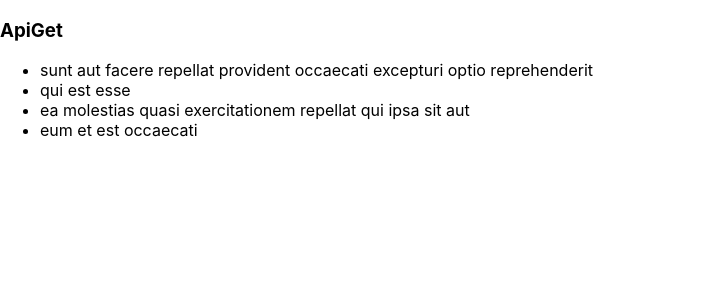
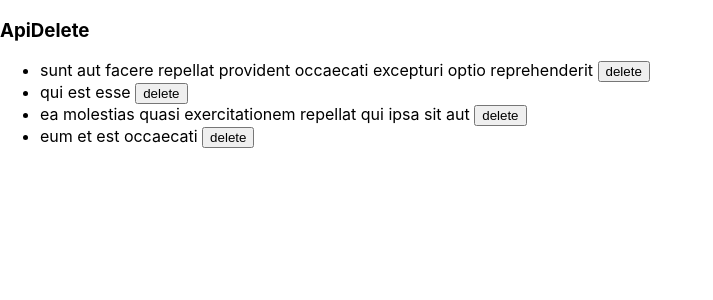
Before and after one commit to andrianrf/reactjs, a React (Create React App) app: page / in a window 1280 px wide. Shown: the top 300 px of the page, without its empty margins (0-713 px from the left). Built offline with nearby package versions, Linux system fonts and the light colour scheme; data requests are answered from the project's data file.

Commit message:
finish api-delete

```diff
--- a/src/App.js
+++ b/src/App.js
@@ -1,6 +1,6 @@
 import './App.css';
 import { Component, Fragment } from 'react';
-import ApiGet from './class/ApiGet';
+import ApiDelete from './class/ApiDelete';
 
 // npm install -g json-server
 // json-server --watch db.json --port 3004
@@ -12,8 +12,8 @@ class App extends Component {
 
     return (
       <Fragment>
-        <h3>ApiGet</h3>
-        <ApiGet />
+        <h3>ApiDelete</h3>
+        <ApiDelete />
       </Fragment>
     )
   }
--- /dev/null
+++ b/src/class/ApiDelete.jsx
@@ -0,0 +1,61 @@
+import axios from "axios";
+import { Fragment } from "react";
+import { Component } from "react";
+
+class ApiDelete extends Component {
+    constructor(props){
+      super(props);
+      this.state = {
+        posts: [],
+        isLoading: true
+      }
+    }
+
+    getData = () => {
+        fetch("http://localhost:3004/posts")
+        .then(Response => Response.json())
+        .then(data => this.setState(
+          {posts:data, isLoading:false}
+          ));
+    }
+
+    handlerDelete = (id) => {
+        fetch("http://localhost:3004/posts/"+id, { method: 'DELETE' })
+            .then((res) => {
+                console.log(res);
+                this.getData();
+            });
+    }
+
+    handlerDeleteV2 = (id) => {
+        axios.delete("http://localhost:3004/posts/"+id)
+        .then((res)=>{
+            console.log(res);
+            this.getData();
+        });
+    }
+
+    componentDidMount(){
+      this.getData();
+    }
+
+    render(){
+
+        if(this.state.isLoading){
+          return <p>Loading...</p>
+        }
+
+        return (
+
+      <Fragment>
+      <ul>
+        { this.state.posts.map((post) =>
+        <li key={post.id}> {post.title} <button onClick={() => this.handlerDelete(post.id)}>delete</button> </li>
+        ) }
+      </ul>
+    </Fragment>
+        );
+    }
+}
+
+export default ApiDelete;
--- a/src/class/ApiGet.jsx
+++ /dev/null
@@ -1,40 +0,0 @@
-import { Fragment } from "react";
-import { Component } from "react";
-
-class ApiGet extends Component {
-    constructor(props){
-      super(props);
-      this.state = {
-        posts: [],
-        isLoading: true
-      }
-    }
-
-    componentDidMount(){
-      fetch("http://localhost:3004/posts")
-      .then(Response => Response.json())
-      .then(data => this.setState(
-        {posts:data, isLoading:false}
-        ))
-    }
-
-    render(){
-
-        if(this.state.isLoading){
-          return <p>Loading...</p>
-        }
-
-        return (
-
-      <Fragment>
-      <ul>
-        { this.state.posts.map((post) =>
-        <li key={post.id}> {post.title} </li>
-        ) }
-      </ul>
-    </Fragment>
-        );
-    }
-}
-
-export default ApiGet;
```
